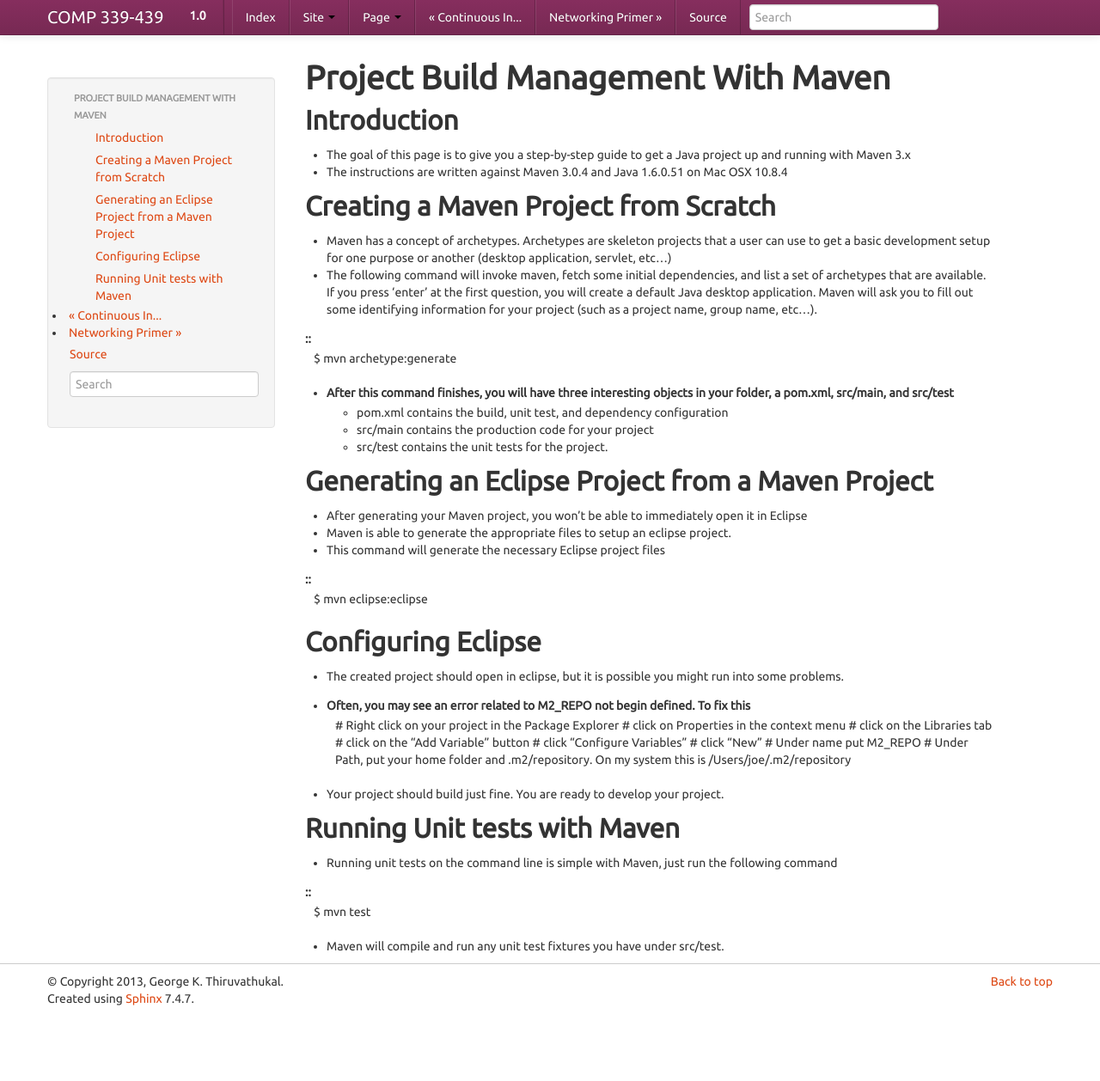
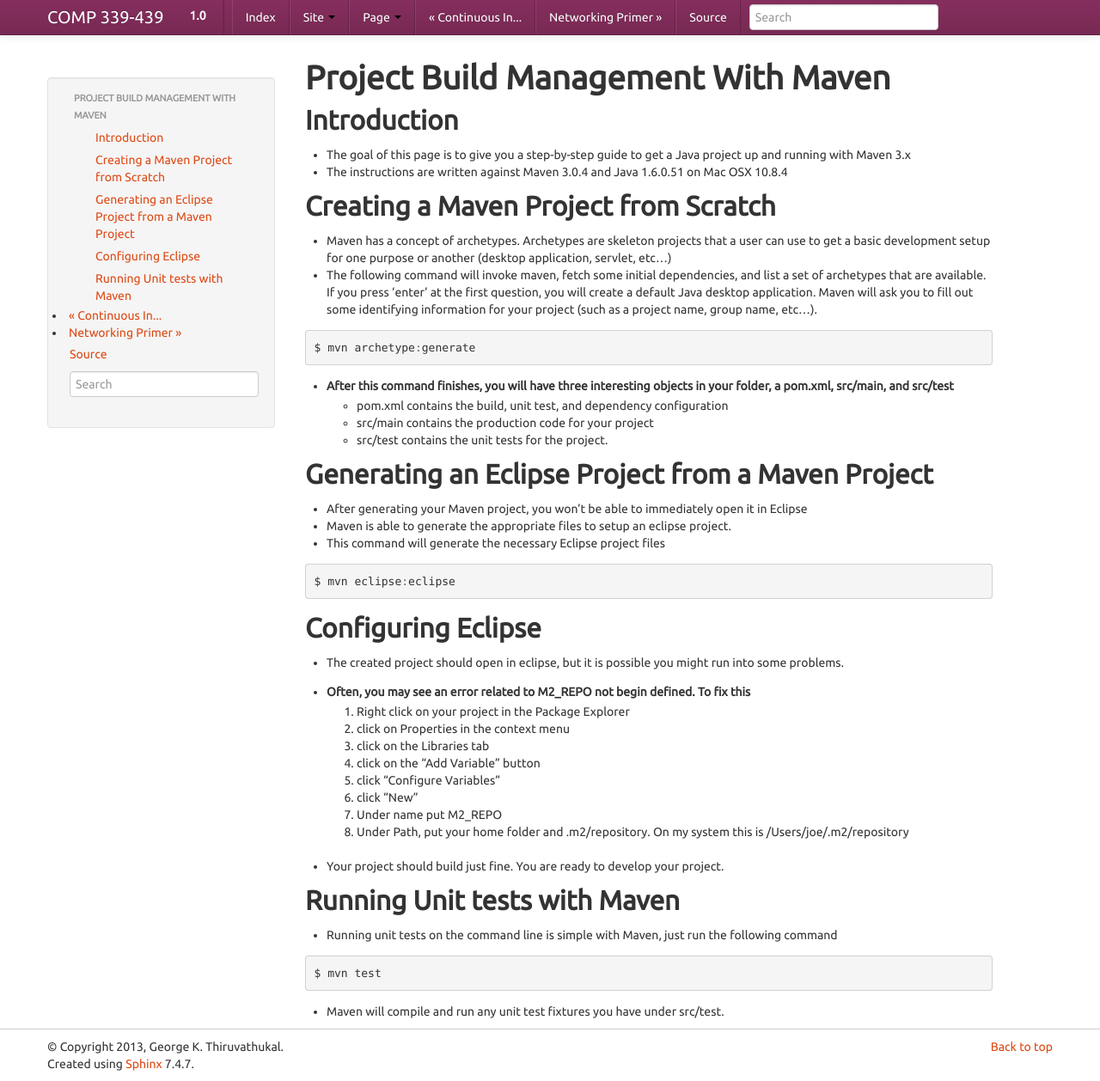
Before and after one commit to LoyolaChicagoBooks/distributedsystems, a Sphinx documentation site: the page built from source/maven.rst, in a window 1280 px wide and 1258 px high. Shown: the whole window at 86% size. Built offline with Sphinx 7.4.7, drawn with Linux system fonts in a browser that asks for light colours.

Commit message:
fixed syntax

```diff
--- a/source/maven.rst
+++ b/source/maven.rst
@@ -15,7 +15,8 @@ Creating a Maven Project from Scratch
 
 - The following command will invoke maven, fetch some initial dependencies, and list a set of archetypes that are available. If you press 'enter' at the first question, you will create a default Java desktop application. Maven will ask you to fill out some identifying information for your project (such as a project name, group name, etc…).
 
-::
+.. code-block:: c
+
 	$ mvn archetype:generate
 
 
@@ -34,7 +35,8 @@ Generating an Eclipse Project from a Maven Project
 
 - This command will generate the necessary Eclipse project files
 
-::
+.. code-block:: c
+
 	$ mvn eclipse:eclipse
 
 
@@ -45,14 +47,14 @@ Configuring Eclipse
 - The created project should open in eclipse, but it is possible you might run into some problems.
 
 - Often, you may see an error related to M2_REPO not begin defined. To fix this
-	# Right click on your project in the Package Explorer
-	# click on Properties in the context menu
-	# click on the Libraries tab
-	# click on the "Add Variable" button
-	# click "Configure Variables"
-	# click "New"
-	# Under name put M2_REPO
-	# Under Path, put your home folder and .m2/repository. On my system this is /Users/joe/.m2/repository
+	#. Right click on your project in the Package Explorer
+	#. click on Properties in the context menu
+	#. click on the Libraries tab
+	#. click on the "Add Variable" button
+	#. click "Configure Variables"
+	#. click "New"
+	#. Under name put M2_REPO
+	#. Under Path, put your home folder and .m2/repository. On my system this is /Users/joe/.m2/repository
 
 - Your project should build just fine. You are ready to develop your project.
 
@@ -62,7 +64,8 @@ Running Unit tests with Maven
 
 - Running unit tests on the command line is simple with Maven, just run the following command
 
-::
+.. code-block:: c
+
 	$ mvn test
 
 
```
